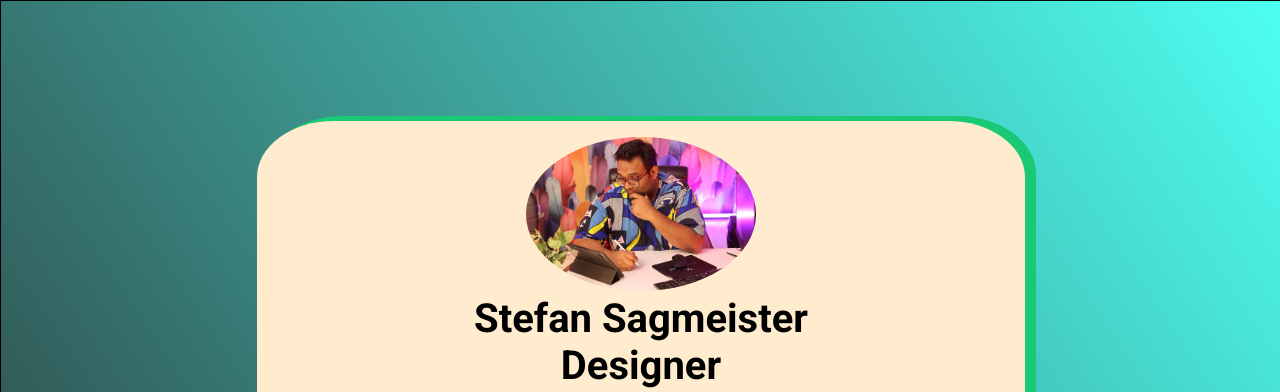
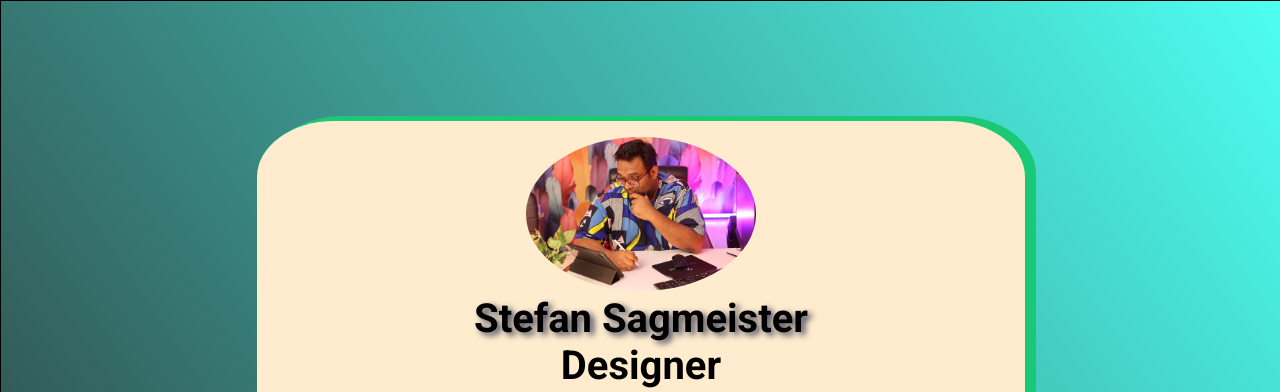
Before and after one commit to NinoDiving/CssQuest, a plain HTML site: page index.html in a window 1280 px wide. Shown: the top 392 px of the page. Drawn offline with Linux system fonts and the light colour scheme.

Commit message:
Text shadow on h1

```diff
--- a/style.css
+++ b/style.css
@@ -37,6 +37,10 @@ article {
   box-shadow: 9px -3px 0px 2px rgb(25 201 117);
   width: 60%;
   height: 70%;
+}
+
+article h1 {
+  text-shadow: 4px 3px 6px rgba(66, 68, 90, 1);
 }
 
 article p {
```
